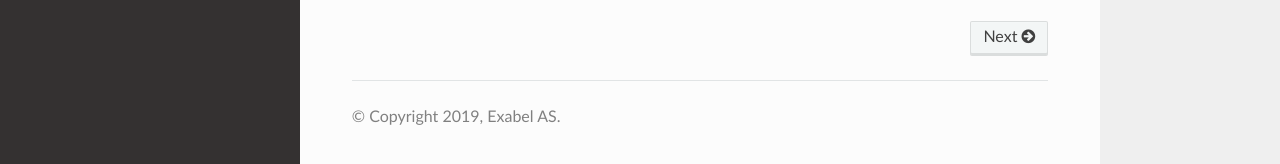
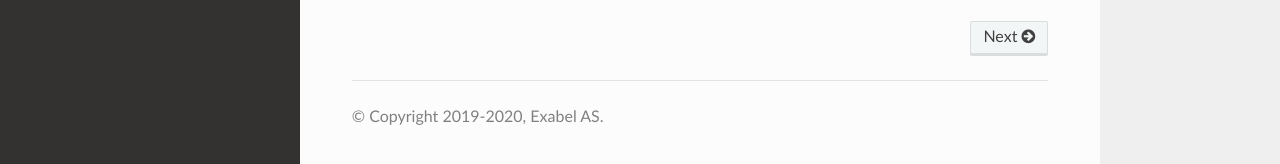
Before and after one commit to Exabel/api, a Sphinx documentation site: the page built from exabel/graph/doc/index.rst, in a window 1280 px wide and 1038 px high. Shown: the part 871-1035 px from the top of the window. Built offline with Sphinx 7.4.7 and the Read the Docs theme 2.0.0, drawn with Linux system fonts in a browser that asks for light colours; formulas are drawn with MathJax 3.

Commit message:
Updated copyright

```diff
--- a/exabel/graph/doc/conf.py
+++ b/exabel/graph/doc/conf.py
@@ -20,7 +20,7 @@
 # -- Project information -----------------------------------------------------
 
 project = 'Exabel Graph API'
-copyright = '2019, Exabel AS'
+copyright = '2019-2020, Exabel AS'
 author = 'Exabel AS'
 
 # The short X.Y version
```
